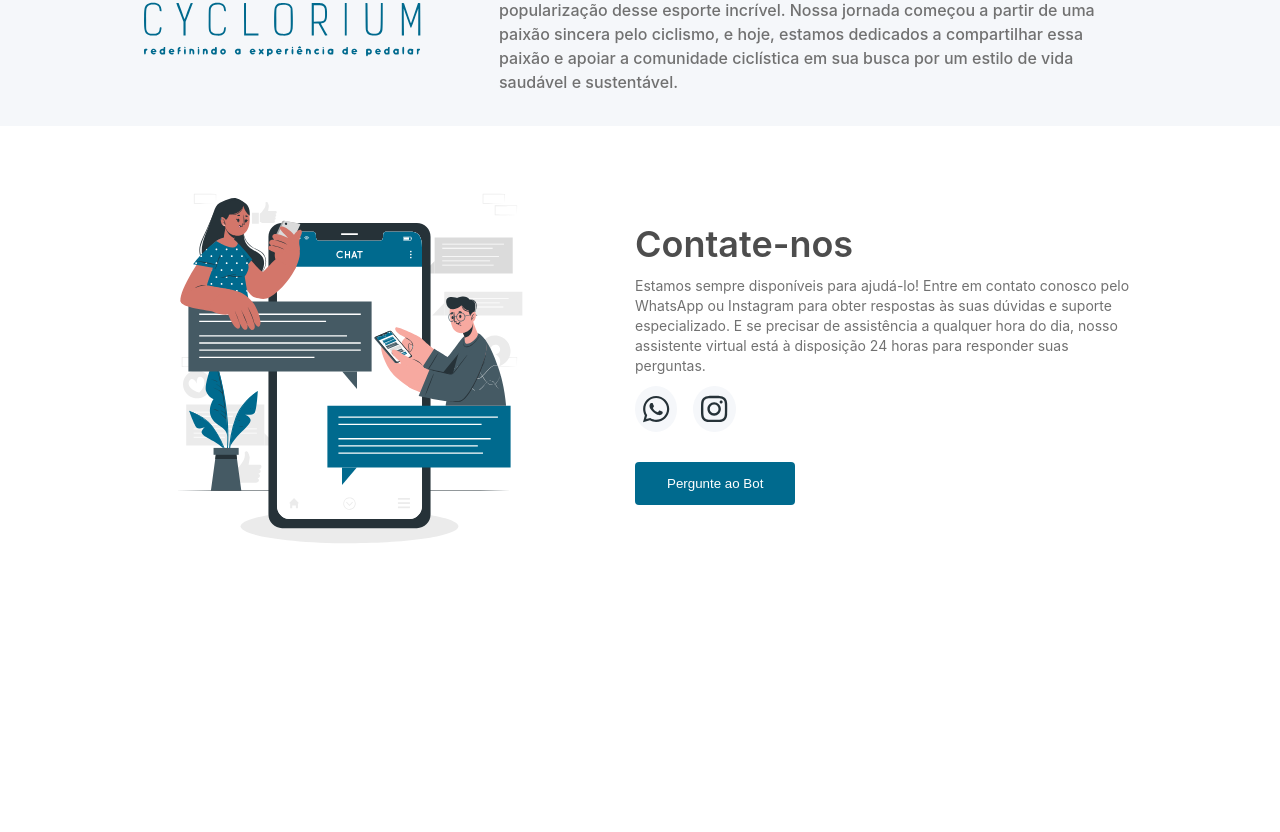
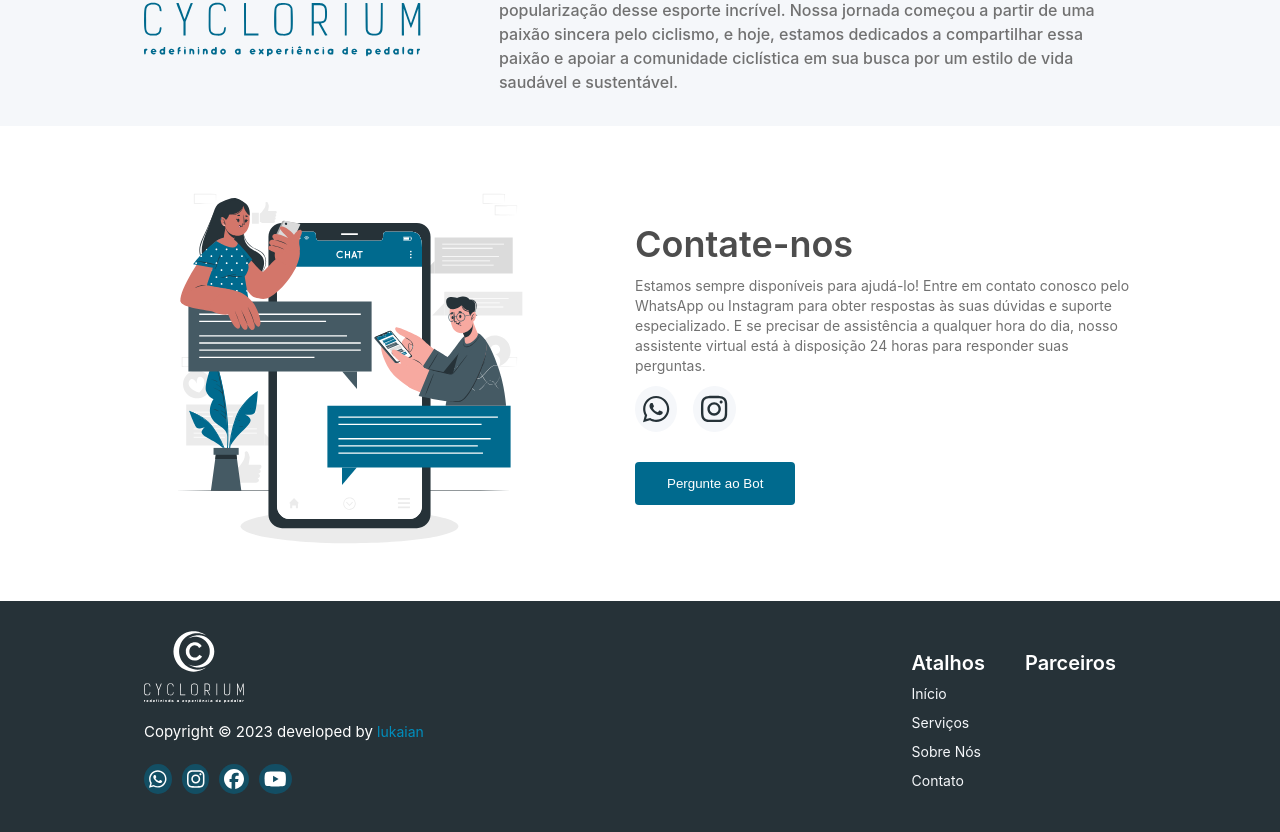
Before and after one commit to lukaian-k/cyclorium, a Vue app: page / in a window 1280 px wide. Shown: the part 1412-2244 px from the top of the page. Before the commit the page ends 2013 px from the top, so only its background shows below. Built offline with nearby package versions, Linux system fonts and the light colour scheme.

Commit message:
lukaian@27/10/23: footer finalizado, agora falta dar funcionalidade as coisas. obs.: criar layouts.

```diff
--- a/src/components/ContactUs.vue
+++ b/src/components/ContactUs.vue
@@ -1,7 +1,6 @@
 <script setup>
 import { FontAwesomeIcon } from '@fortawesome/vue-fontawesome'
-import { faWhatsapp } from '@fortawesome/free-brands-svg-icons'
-import { faInstagram } from '@fortawesome/free-brands-svg-icons'
+import { faWhatsapp, faInstagram } from '@fortawesome/free-brands-svg-icons'
 </script>
 
 <template>
--- /dev/null
+++ b/src/components/Footer/DesktopFooter.vue
@@ -0,0 +1,130 @@
+<script setup>
+import { FontAwesomeIcon } from '@fortawesome/vue-fontawesome'
+import { faWhatsapp, faInstagram, faFacebook, faYoutube } from '@fortawesome/free-brands-svg-icons'
+</script>
+
+<template>
+  <footer>
+    <div class="footer-content">
+      <div class="left-content">
+        <div class="logo">
+          <img src="@/assets/logo/full-white.svg" alt="Logo do site" />
+        </div>
+        <p>
+          Copyright © 2023 developed by
+          <a href="https://beacons.ai/lukaian" target="_blank" style="color: var(--shade-2)">
+            lukaian
+          </a>
+        </p>
+        <div class="social-icons">
+          <FontAwesomeIcon class="icon" :icon="faWhatsapp" />
+          <FontAwesomeIcon class="icon" :icon="faInstagram" />
+          <FontAwesomeIcon class="icon" :icon="faFacebook" />
+          <FontAwesomeIcon class="icon" :icon="faYoutube" />
+        </div>
+      </div>
+      <div class="right-content">
+        <div class="column">
+          <h3>Atalhos</h3>
+          <ul>
+            <li><a href="#home">Início</a></li>
+            <li><a href="#services">Serviços</a></li>
+            <li><a href="#about-us">Sobre Nós</a></li>
+            <li><a href="#contact">Contato</a></li>
+          </ul>
+        </div>
+        <div class="column">
+          <h3>Parceiros</h3>
+          <div class="partners">
+            <!-- <img src="partner1.png" alt="Parceiro 1" /> -->
+          </div>
+        </div>
+      </div>
+    </div>
+  </footer>
+</template>
+
+<style scoped>
+footer {
+  background: var(--color-background-dark);
+  color: var(--white);
+
+  text-align: center;
+  padding: 30px var(--section-gap);
+}
+
+.footer-content {
+  display: flex;
+  align-items: center;
+  justify-content: space-between;
+
+  max-width: 1200px;
+  margin: 0 auto;
+}
+
+.left-content {
+  display: flex;
+  flex-direction: column;
+  align-items: flex-start;
+  gap: 10px;
+}
+
+.right-content {
+  display: flex;
+  align-items: flex-start;
+  justify-content: space-between;
+}
+
+.logo img {
+  max-width: 100px;
+}
+
+.social-icons {
+  margin: 10px 0;
+  font-size: 20px;
+}
+
+.social-icons .icon {
+  background-color: var(--tint-2);
+  border-radius: 50%;
+
+  margin-right: 10px;
+  padding: 5px;
+}
+
+.column {
+  flex: 1;
+  text-align: left;
+  padding: 0 20px;
+}
+
+.column h3 {
+  color: var(--white);
+
+  font-size: 20px;
+  font-weight: 600;
+  line-height: 28px;
+}
+
+ul {
+  list-style: none;
+  padding: 0;
+}
+
+li {
+  margin-top: 5px;
+}
+
+a {
+  text-decoration: none;
+  color: var(--silver);
+
+  font-size: 14px;
+  font-weight: 400;
+  line-height: 20px;
+}
+
+.partners img {
+  max-width: 80px;
+}
+</style>
--- /dev/null
+++ b/src/components/Footer/MobileFooter.vue
@@ -0,0 +1,90 @@
+<script setup>
+import { FontAwesomeIcon } from '@fortawesome/vue-fontawesome'
+import { faWhatsapp, faInstagram, faFacebook, faYoutube } from '@fortawesome/free-brands-svg-icons'
+</script>
+
+<template>
+  <footer>
+    <div class="footer-content">
+      <div class="left-content">
+        <div class="logo">
+          <img src="@/assets/logo/full-white.svg" alt="Logo do site" />
+        </div>
+        <p>
+          Copyright © 2023 developed by
+          <a href="https://beacons.ai/lukaian" target="_blank" style="color: var(--shade-2)">
+            lukaian
+          </a>
+        </p>
+        <div class="social-icons">
+          <FontAwesomeIcon class="icon" :icon="faWhatsapp" />
+          <FontAwesomeIcon class="icon" :icon="faInstagram" />
+          <FontAwesomeIcon class="icon" :icon="faFacebook" />
+          <FontAwesomeIcon class="icon" :icon="faYoutube" />
+        </div>
+      </div>
+      <div class="right-content">
+        <div class="column">
+          <h3>Parceiros</h3>
+          <div class="partners">
+            <!-- <img src="partner1.png" alt="Parceiro 1" /> -->
+          </div>
+        </div>
+      </div>
+    </div>
+  </footer>
+</template>
+
+<style scoped>
+footer {
+  background: var(--color-background-dark);
+  color: var(--white);
+
+  text-align: center;
+  padding: 30px 0;
+}
+
+.footer-content {
+  display: flex;
+  flex-direction: column;
+  align-items: center;
+
+  padding: 0 10px;
+  gap: 20px;
+}
+
+.left-content {
+  text-align: center;
+}
+
+.logo img {
+  max-width: 80px;
+}
+
+.social-icons {
+  margin: 20px 0;
+  font-size: 24px;
+}
+
+.social-icons .icon {
+  padding: 8px;
+}
+
+.right-content {
+  display: flex;
+  flex-direction: column;
+  align-items: center;
+}
+
+.column {
+  text-align: center;
+}
+
+.column h3 {
+  font-size: 18px;
+}
+
+.partners img {
+  max-width: 60px;
+}
+</style>
--- a/src/components/Header/DesktopHeader.vue
+++ b/src/components/Header/DesktopHeader.vue
@@ -1,7 +1,13 @@
 <script setup>
 import { RouterLink } from 'vue-router'
+import sections from './sections.json'
 
-import sections from './sections.json'
+function handleScroll() {
+  const header = document.querySelector('.site-header')
+  header.classList.toggle('fixed-header', window.scrollY > 100)
+}
+
+window.addEventListener('scroll', handleScroll)
 </script>
 
 <template>
@@ -15,11 +21,11 @@ import sections from './sections.json'
 
       <nav class="main-menu">
         <ul class="menu-list">
-          <RouterLink class="item-list" v-for="item in sections" :to="item.to" :key="item.to">
+          <a class="item-list" v-for="item in sections" :href="item.to" :key="item.to">
             <li class="menu-item">
               {{ item.name }}
             </li>
-          </RouterLink>
+          </a>
         </ul>
       </nav>
     </div>
@@ -27,6 +33,24 @@ import sections from './sections.json'
 </template>
 
 <style scoped>
+.fixed-header {
+  position: fixed;
+  inset: 0 0 auto 0;
+
+  background-color: var(--color-background);
+  box-shadow: 0 0 10px rgba(0, 0, 0, 0.1);
+
+  z-index: 100;
+}
+
+.fixed-header .logo {
+  margin-left: var(--section-gap);
+}
+
+.fixed-header nav {
+  margin-right: var(--section-gap);
+}
+
 .site-header {
   padding: 1rem 0;
 }
--- a/src/components/Header/MobileHeader.vue
+++ b/src/components/Header/MobileHeader.vue
@@ -25,9 +25,9 @@ function toggleMenu() {
     <nav>
       <span>
         <div class="mobile-menu" :class="{ active: state.showMenu }">
-          <RouterLink class="item-list" v-for="item in sections" :to="item.to" :key="item.to">
+          <a class="item-list" v-for="item in sections" :href="item.to" :key="item.to">
             <p>{{ item.name }}</p>
-          </RouterLink>
+          </a>
         </div>
 
         <FontAwesomeIcon class="button" @click="toggleMenu" :icon="faBars" size="2x" />
--- a/src/components/Header/sections.json
+++ b/src/components/Header/sections.json
@@ -1,18 +1,18 @@
 [
   {
-    "to": "/",
+    "to": "#home",
     "name": "Início"
   },
   {
-    "to": "/servicos",
+    "to": "#services",
     "name": "Serviços"
   },
   {
-    "to": "/sobre-nos",
+    "to": "#about-us",
     "name": "Sobre Nós"
   },
   {
-    "to": "/contato",
+    "to": "#contact",
     "name": "Contato"
   }
 ]
--- a/src/views/HomeView.vue
+++ b/src/views/HomeView.vue
@@ -9,11 +9,14 @@ import MobileCarouselHighlights from '@/components/Carousel/CarouselHighlightsMo
 
 import OurServices from '@/components/OurServices/OurServicesView.vue'
 import AboutUs from '@/components/AboutUs.vue'
-import ContactUs from '../components/ContactUs.vue'
+import ContactUs from '@/components/ContactUs.vue'
+
+import DesktopFooter from '@/components/Footer/DesktopFooter.vue'
+import MobileFooter from '@/components/Footer/MobileFooter.vue'
 </script>
 
 <template>
-  <header>
+  <header id="home">
     <ControllerLayouts
       class="bg-secondary"
       :desktopComponent="DesktopHeader"
@@ -27,10 +30,14 @@ import ContactUs from '../components/ContactUs.vue'
       :mobileComponent="MobileCarouselHighlights"
     />
 
-    <OurServices />
-    <AboutUs />
-    <ContactUs />
+    <OurServices id="services" />
+    <AboutUs id="about-us" />
+    <ContactUs id="contact" />
   </main>
+
+  <footer>
+    <ControllerLayouts :desktopComponent="DesktopFooter" :mobileComponent="MobileFooter" />
+  </footer>
 </template>
 
 <style scoped>
```
Also changed, not shown: src/assets/logo/full-white.svg (added).
